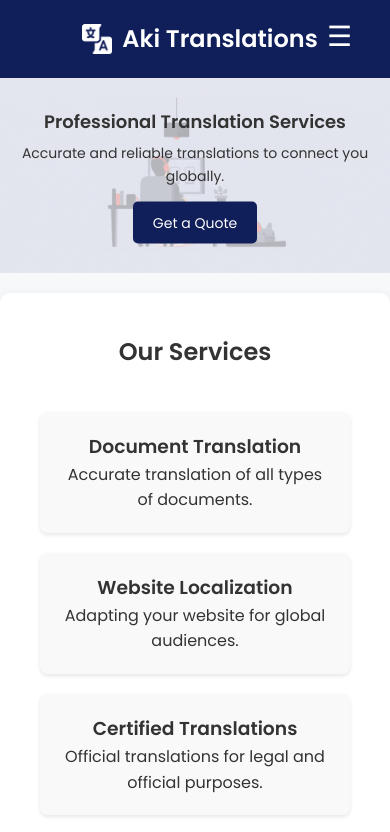
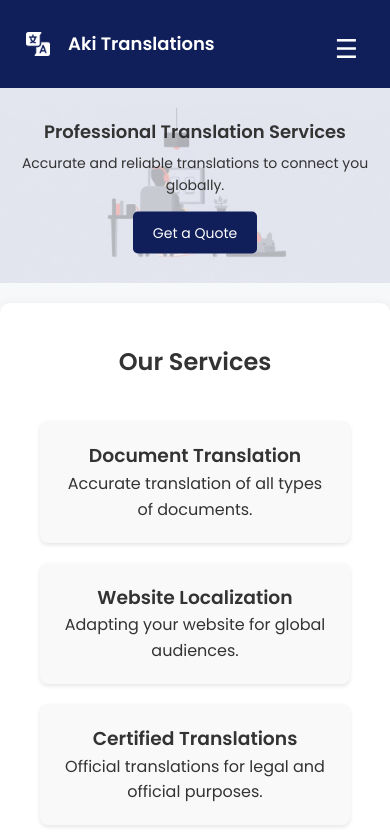
Before and after one commit to karensellgren/aki, a plain HTML site: page index.html in a window 390 px wide. Shown: the top 832 px of the page. Drawn offline with Linux system fonts and the light colour scheme.

Commit message:
Add files via upload

```diff
--- a/style.css
+++ b/style.css
@@ -401,17 +401,6 @@ footer {
         margin: 10px 0;
     }
 
-    .services-grid {
-        grid-template-columns: 1fr;
-    }
-
-    .desktop-banner {
-        display: none;
-    }
-
-    .mobile-banner {
-        display: block;
-    }
 
     .banner {
         position: relative;
@@ -457,3 +446,31 @@ footer {
         display: inline-block;
     }
 }
+
+
+@media (max-width: 480px) {
+    .header-content {
+        flex-direction: row;
+        justify-content: space-between;
+        align-items: center;
+        padding: 10px 16px;
+    }
+
+    header h1 {
+        font-size: 18px;
+        display: flex;
+        align-items: center;
+        gap: 8px;
+    }
+
+    header h1 img {
+        width: 24px;
+        height: 24px;
+    }
+
+    .menu-toggle {
+        position: static;
+        font-size: 26px;
+        padding: 6px;
+    }
+}
```
